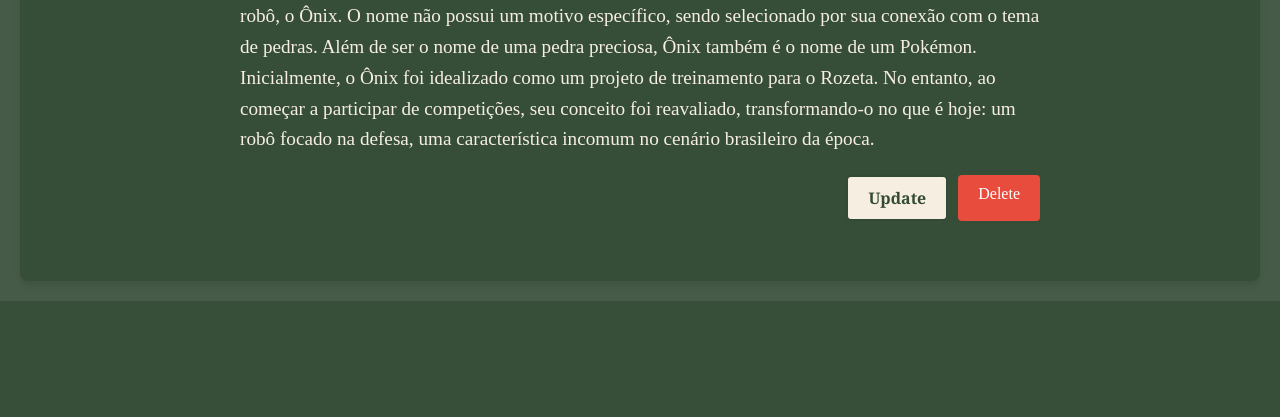
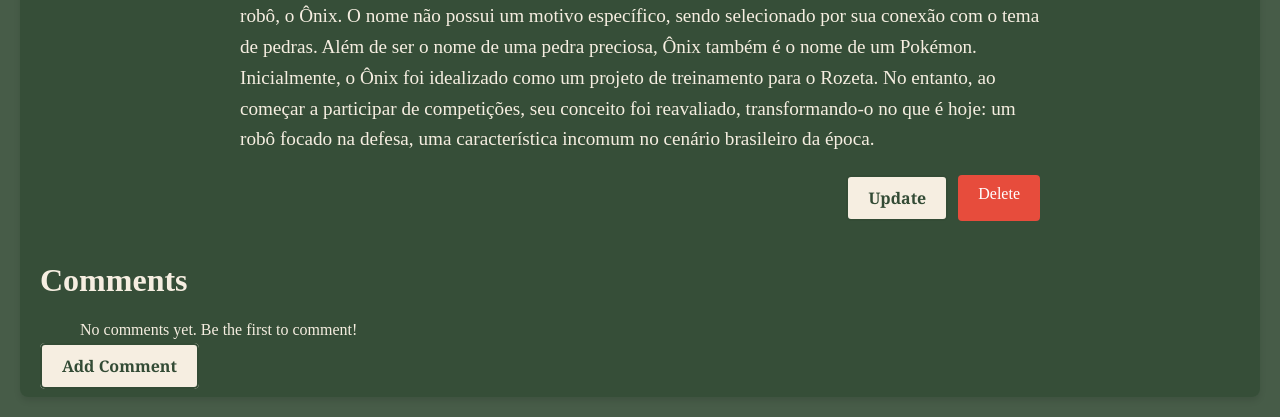
Before and after one commit to NathyKushima/AskRobot, a Django app: page /details/2/ in a window 1280 px wide. Shown: the part 771-1188 px from the top of the page. Before the commit the page ends 1072 px from the top, so only its background shows below. Run offline with Django 5.2, Linux system fonts and the light colour scheme; data comes from the database, SQL or seed files in the repository; both versions use the stored data as it was after the commit.

Commit message:
✅ add all files for comments

```diff
--- a/PostsRobots/models.py
+++ b/PostsRobots/models.py
@@ -1,6 +1,5 @@
 from django.db import models
-
-from django.db import models
+from django.contrib.auth import get_user_model
 
 class Posts(models.Model):
     STATUS_CHOICES = [
@@ -35,3 +34,22 @@ class Posts(models.Model):
 
     def __str__(self):
         return self.title
+
+User = get_user_model()
+
+class Comment(models.Model):
+    author_name = models.CharField(max_length=100, blank=True, null=True, default="Anonymous")
+    post = models.ForeignKey(Posts, on_delete=models.CASCADE, related_name='comments')
+    text = models.TextField()
+    created_at = models.DateTimeField(auto_now_add=True)
+
+    class Meta:
+        ordering = ['-created_at']
+
+    def save(self, *args, **kwargs):
+        if not self.author_name:
+            self.author_name = "Anonymous"
+        super().save(*args, **kwargs)
+
+    def __str__(self):
+        return f'{self.author_name or "Anonymous"} - {self.text[:30]}'
--- a/PostsRobots/static/style.css
+++ b/PostsRobots/static/style.css
@@ -364,3 +364,38 @@ main {
     background-color: #d9ceb8; /* Bege mais escuro no hover */
     color: #1f2d1f; /* Verde mais escuro no hover */
 }
+
+.comments-section {
+    margin-top: 20px;
+    font-family: 'Playfair Display', serif;
+}
+
+.comment-box {
+    padding: 10px 0; /* Espaço interno para a borda */
+    border-bottom: 1px solid #ddd; /* Linha de separação */
+}
+
+.comment-box:last-child {
+    border-bottom: none; /* Remove a linha do último comentário */
+}
+
+.comment-header {
+    display: flex;
+    justify-content: space-between; /* Nome e data lado a lado */
+    margin-bottom: 5px;
+}
+
+.comment-author {
+    font-size: 1.1em;
+    color: #d9ceb8;
+}
+
+.comment-date {
+    font-size: 0.9em;
+    color: #777;
+}
+
+.comment-text {
+    font-size: 1em;
+    color: #d9ceb8;
+}
--- a/PostsRobots/templates/PostsRobots/details.html
+++ b/PostsRobots/templates/PostsRobots/details.html
@@ -31,4 +31,28 @@
         <a href="{% url 'delete' post.id %}" class="btn btn-delete">Delete</a>
     </div>
 </div>
+
+<div class="comments-section">
+    <h1>Comments</h1>
+    <ul>
+        {% for comment in comments %}
+            <li class="comment-box">
+                <div class="comment-header">
+                    <strong class="comment-author">
+                        {{ comment.author_name|default:"Anonymous" }}
+                    </strong>
+                    <span class="comment-date">{{ comment.created_at|date:"d M Y H:i" }}</span>
+                </div>
+                <p class="comment-text">{{ comment.text }}</p>
+            </li>
+        {% empty %}
+            <a class="no-comments">No comments yet. Be the first to comment!</a>
+        {% endfor %}
+    </ul>
+
+    <div class="add-comment-btn">
+        <a href="{% url 'add_comment' post.id %}" class="btn btn-primary">Add Comment</a>
+    </div>
+</div>
+
 {% endblock %}
--- a/PostsRobots/urls.py
+++ b/PostsRobots/urls.py
@@ -8,4 +8,6 @@ urlpatterns = [
     path('postupdate/<int:id>', views.UpdateView, name='postupdate'),
     path('delete/<int:id>', views.DeleteView, name='delete'),
     path('about/', views.post_about, name='about'),
+    path('details/<int:id>/comment/', views.add_comment, name='add_comment'),
+
 ]
--- a/PostsRobots/views.py
+++ b/PostsRobots/views.py
@@ -2,8 +2,8 @@ from django.shortcuts import get_object_or_404, render
 from django.contrib import messages
 from django.urls import reverse
 from django.http import HttpResponseRedirect
-from .models import Posts
-from .forms import PostsForm
+from .models import Posts, Comment
+from .forms import PostsForm, CommentForm
 
 def post_about(request):
     return render(request, 'PostsRobots/about.html')
@@ -55,3 +55,28 @@ def DeleteView(request, id):
         messages.success(request, 'O post foi deletado com sucesso')
         return HttpResponseRedirect(reverse('postlist'))
     return render(request, 'PostsRobots/delete.html')
+
+def DetailView(request, id):
+    template_name = 'PostsRobots/details.html'
+    post = get_object_or_404(Posts, id=id)
+    comments = post.comments.all()
+    context = {
+        'post': post,
+        'comments': comments
+    }
+    return render(request, template_name, context)
+
+def add_comment(request, id):
+    post = get_object_or_404(Posts, id=id)
+    if request.method == 'POST':
+        form = CommentForm(request.POST)
+        if form.is_valid():
+            comment = form.save(commit=False)
+            if not comment.author_name:
+                comment.author_name = "Anonymous"
+            comment.post = post
+            comment.save()
+            return HttpResponseRedirect(reverse('details', args=[id]))
+    else:
+        form = CommentForm()
+    return render(request, 'PostsRobots/comment_form.html', {'form': form, 'post': post})
```
Also changed, not shown: PostsRobots/admin.py (+12 -2 lines), PostsRobots/forms.py (+10 -1 lines), PostsRobots/templates/PostsRobots/comment_form.html (added, +14 -0 lines), PostsRobots/migrations/0009_comment.py (added), PostsRobots/migrations/0010_remove_comment_author_comment_author_name.py (added), db.sqlite3.
